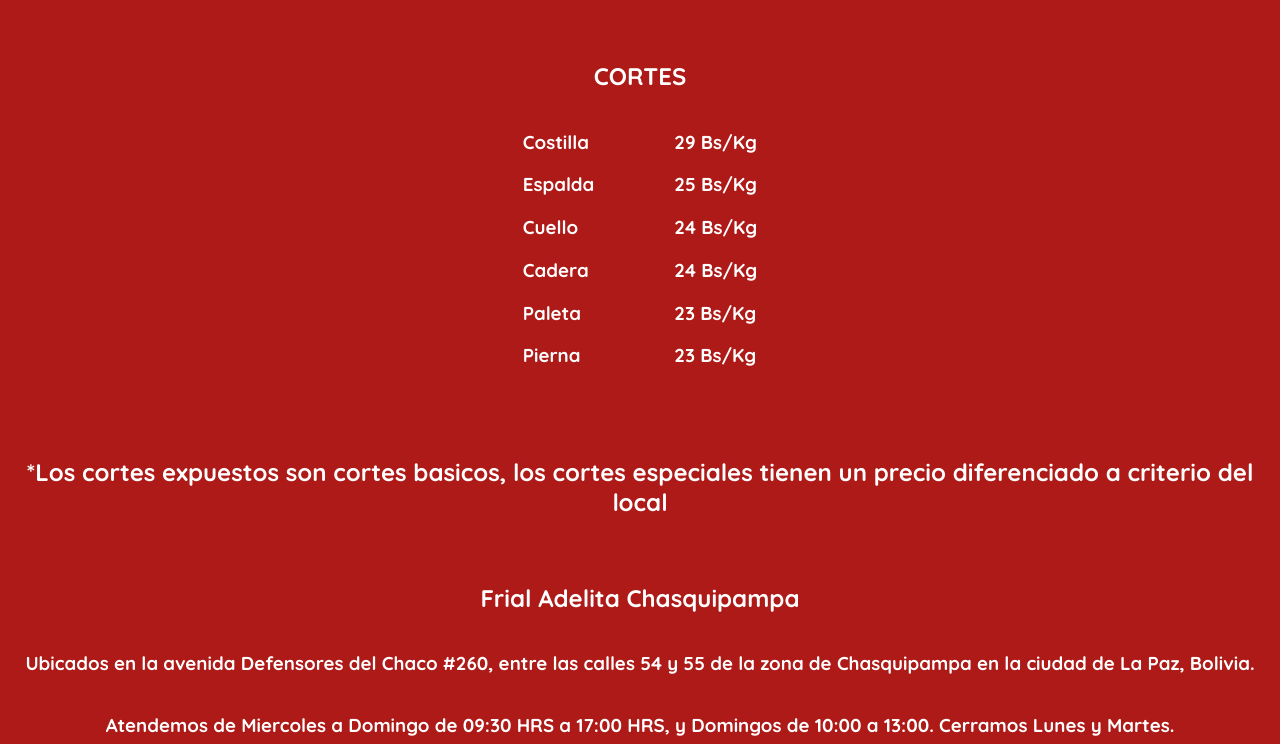
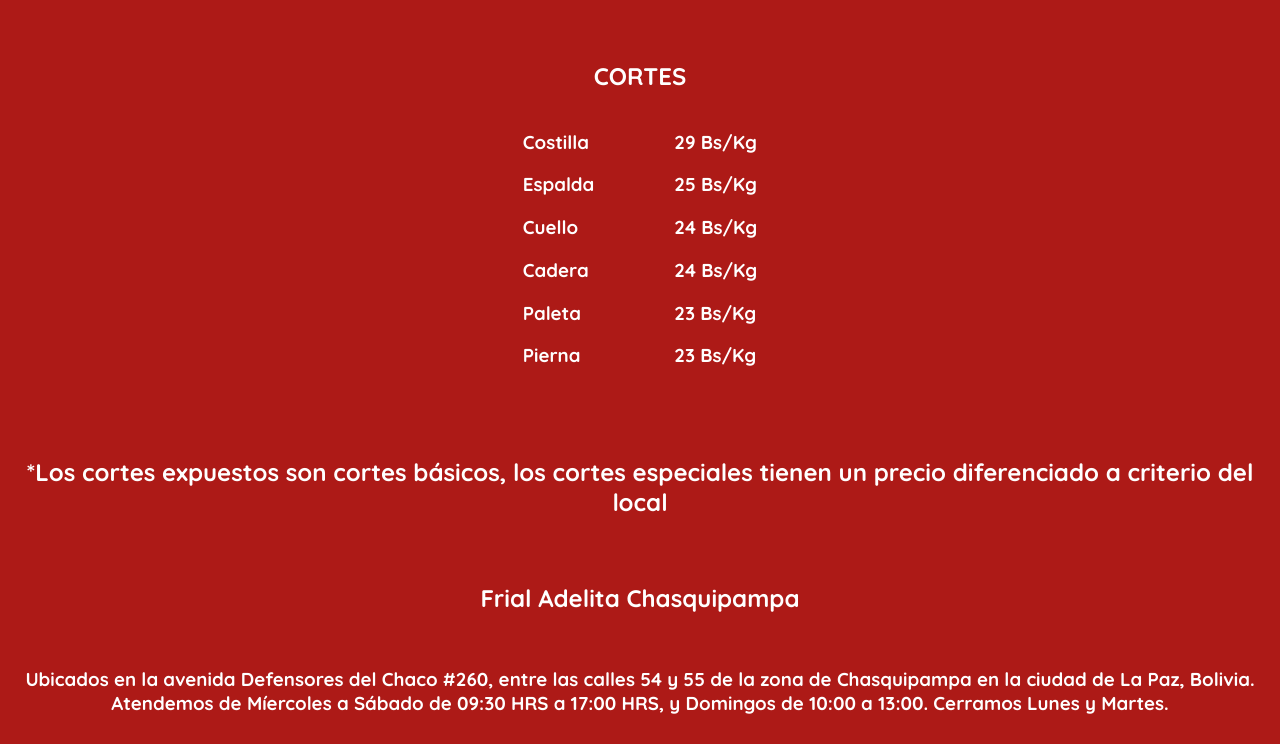
Before and after one commit to choquevolqueta/lista-de-precios-adelita, a plain HTML site: page index.html in a window 1280 px wide. Shown: the part 202-946 px from the top of the page. Drawn offline with Linux system fonts and the light colour scheme; a web font is replaced by a local one.

Commit message:
ultima mod

```diff
--- a/index.html
+++ b/index.html
@@ -36,12 +36,12 @@
     </section>
     <section class="pie">
         <div class="excepcion">
-            <h2>*Los cortes expuestos son cortes basicos, los cortes especiales tienen un precio diferenciado a criterio del local</h2>
+            <h2>*Los cortes expuestos son cortes básicos, los cortes especiales tienen un precio diferenciado a criterio del local</h2>
         </div>
         <div class="contactos">
             <h2>Frial Adelita Chasquipampa</h2>
-            <h3>Ubicados en la avenida Defensores del Chaco #260, entre las calles 54 y 55 de la zona de Chasquipampa en la ciudad de La Paz, Bolivia.</h3>
-            <h3>Atendemos de Miercoles a Domingo de 09:30 HRS a 17:00 HRS, y Domingos de 10:00 a 13:00. Cerramos Lunes y Martes. </h3>
+            <h3>Ubicados en la avenida Defensores del Chaco #260, entre las calles 54 y 55 de la zona de Chasquipampa en la ciudad de La Paz, Bolivia. <br>
+            Atendemos de Míercoles a Sábado de 09:30 HRS a 17:00 HRS, y Domingos de 10:00 a 13:00. Cerramos Lunes y Martes.</h3>
             <div class="contactos_boton" >
                 <img id="pin" src="./assets/pin.png" alt="google map logo">
                 <a href="https://maps.app.goo.gl/Cy7EvUb71mVptQHE7" id="contactos_boton_boton" target="_blank" rel="noopener noreferrer">
--- a/style.css
+++ b/style.css
@@ -62,6 +62,8 @@
     display: flex;
     flex-direction: column;
     align-items: center;
+    justify-content: space-between;
+    gap: 1rem;
 }
 .contactos_boton {
     display: flex;
```
